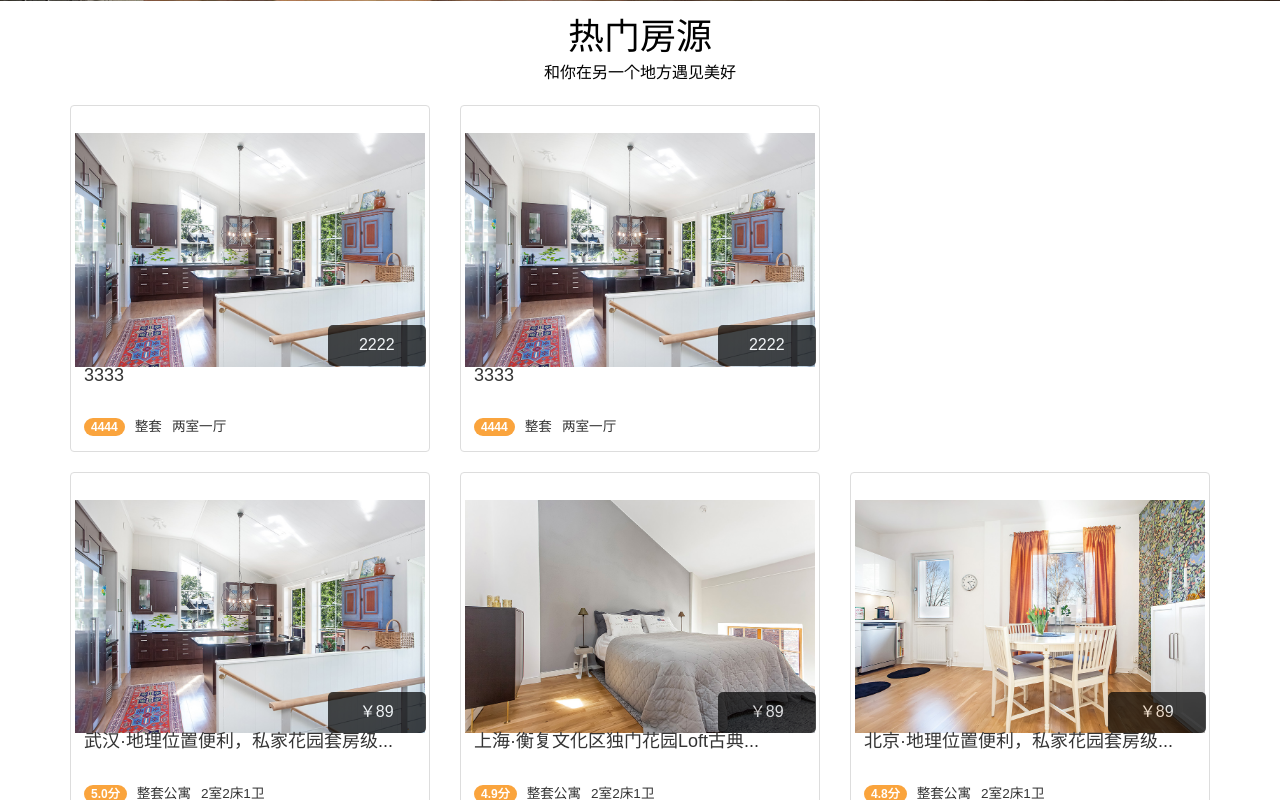
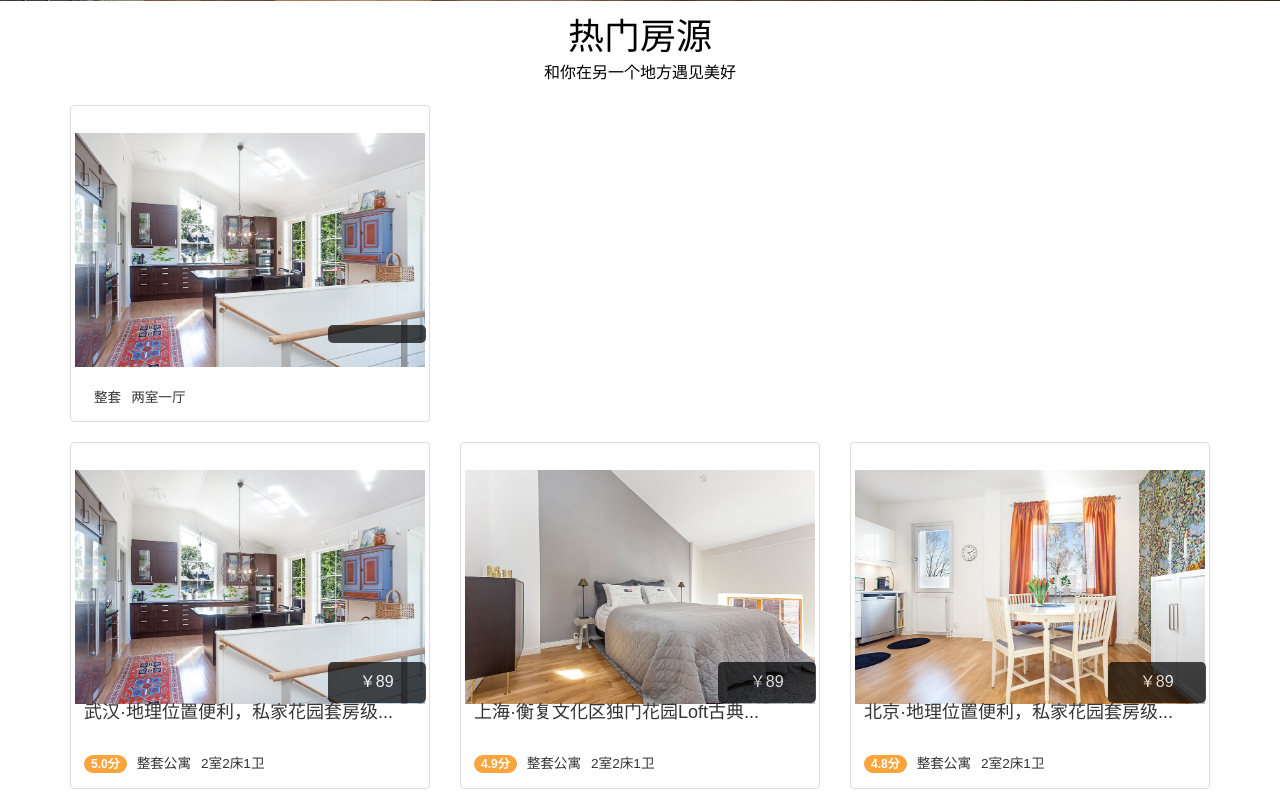
Before and after one commit to dnmnkdsj/ShortRent, a Flask app: page / in a window 1280 px wide. Shown: the part 499-1299 px from the top of the page. Run offline with Flask 2, Linux system fonts and the light colour scheme; data that the repository does not hold is empty; parts of the project's set-up code (start-up, migrations or seed data) failed here and were passed over; some libraries are stand-ins or nearby versions.

Commit message:
finished index rendering

```diff
--- a/app/houses/publish_house.py
+++ b/app/houses/publish_house.py
@@ -65,6 +65,9 @@
                 id = 1
             else:
                 last = last[0][0]
+
+
+
                 id = last + 1
             pictures_url = savephoto(photos,id) # "./photo/<house id>/0;./photo/<house id>/1 ...etc"
             info_list = list()
--- a/app/houses/show_house.py
+++ b/app/houses/show_house.py
@@ -30,19 +30,19 @@
     field1 = '"id"'
     field2 = '"title"'
     field3 = '"picture"'
+    idlist = []
     titlelist = []
     picturelist = []
     exist_houses_info = cur.execute("SELECT id,title,picture FROM houses").fetchall()
     if len(exist_houses_info) < COUNT:
         return not_enough
     ranIdList = random.sample(range(0, len(exist_houses_info)), COUNT)
-    res = res + field1 + ':' + str(ranIdList) + ','
     for each in ranIdList:
+        id = exist_houses_info[each][0]
+        idlist.append(id)
         title = exist_houses_info[each][1]
         titlelist.append(title)
         pic = exist_houses_info[each][2]
         picturelist.append(pic)
-    res = res + field2 + ':' + str(titlelist) + ',' + field3 + ':' + str(picturelist)
-    res = '{' + res + '}'
     cur.close()
-    return jsonify(res)
+    return jsonify([idlist, titlelist, picturelist])
--- a/app/templates/index.html
+++ b/app/templates/index.html
@@ -281,22 +281,6 @@
                 ]
             }
         })
-        roomInfo.rooms.push({
-            roomImg: '1111',
-            roomPrice: '2222',
-            roomCaption: '3333',
-            roomRate: '4444',
-            roomType: '整套',
-            roomStruct:'两室一厅'
-        })
-        roomInfo.rooms.push({
-            roomImg: '1111',
-            roomPrice: '2222',
-            roomCaption: '3333',
-            roomRate: '4444',
-            roomType: '整套',
-            roomStruct:'两室一厅'
-        })
         //发送请求得到房屋信息数据
         function getRoomByIdViaAJAX(id=1017002343) {
             $.ajax({
@@ -305,30 +289,29 @@
                 dataType:'json'
             })
             .done(function(data) {
-                // console.log(data);
-                roomi = getRoomByIdViaAJAX(i)
-                    // console.log(roomi)
-                    roomInfo.rooms.push({
-                        roomImg: roomi.picture,
-                        roomPrice: roomi.value,
-                        roomCaption: roomi.title,
-                        roomRate: roomi.rank,
-                        roomType:'整套',
-                        roomStruct:'两室一厅'
+                console.log(data)
+                roomInfo.rooms.push({
+                    roomImg: data.picture,
+                    roomPrice: data.value,
+                    roomCaption: data.title,
+                    roomRate: data.rank,
+                    roomType:'整套',
+                    roomStruct:'两室一厅'
                     })
             })
         };
+        getRoomByIdViaAJAX()
         $.ajax({
             type: 'GET',
-            url: 'housemsg',
+            url: '/housemsg',
             dataType:'json'
         })
         .done(function(data) {
             console.log(data);
-            for ( i in data.id ){
-                console.log(i);
-                getRoomByIdViaAJAX(i)
-
+            console.log(data[0]);
+            for ( i=0;  i< data[0].length ;i++ ){
+                console.log(data[0][i]);
+                getRoomByIdViaAJAX(data[0][i])
             }
         })
         //所谓[异步]，return不会等ajax函数内内容完成再执行。
```
Also changed, not shown: 1 other file.
